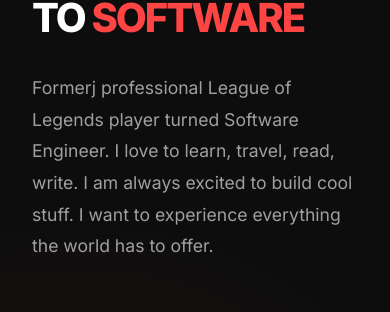
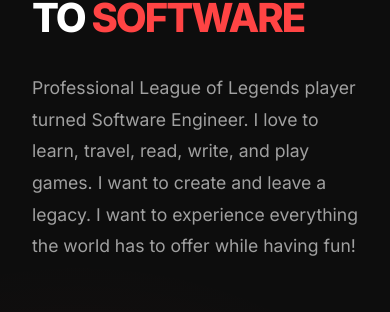
Before and after one commit to austinshin/portfolio, a React (Vite) app: page / in a window 390 px wide. Shown: the part 160-472 px from the top of the page. Built offline with nearby package versions, Linux system fonts and the light colour scheme.

Commit message:
feat: Increase photo sizes on Hero page - larger images for better visibility
- Desktop: 220px -> 320px (45% increase)
- Tablet: 200px -> 280px (40% increase)
- Mobile: 250px -> 320px (28% increase)
- Update Hero description text to be more impactful

```diff
--- a/src/components/Hero.css
+++ b/src/components/Hero.css
@@ -118,7 +118,7 @@
 
 .image-wrapper {
   width: 100%;
-  height: 220px;
+  height: 320px;
   overflow: hidden;
   flex-shrink: 0;
 }
@@ -259,7 +259,7 @@
   }
 
   .image-wrapper {
-    height: 200px;
+    height: 280px;
   }
 
   .preview-grid {
@@ -284,7 +284,7 @@
   }
 
   .image-wrapper {
-    height: 250px;
+    height: 320px;
   }
 
   .social-links {
--- a/src/components/Hero.tsx
+++ b/src/components/Hero.tsx
@@ -37,9 +37,9 @@
               animate={{ opacity: 1, y: 0 }}
               transition={{ duration: 0.8, delay: 0.6 }}
             >
-              Formerj professional League of Legends player turned
-              Software Engineer. I love to learn, travel, read, write. I am always excited to build cool stuff.
-              I want to experience everything the world has to offer.
+              Professional League of Legends player turned
+              Software Engineer. I love to learn, travel, read, write, and play games. I want to create and leave a legacy.
+              I want to experience everything the world has to offer while having fun!
             </motion.p>
 
             <motion.div
```
